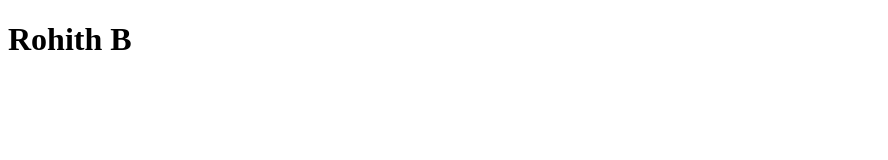
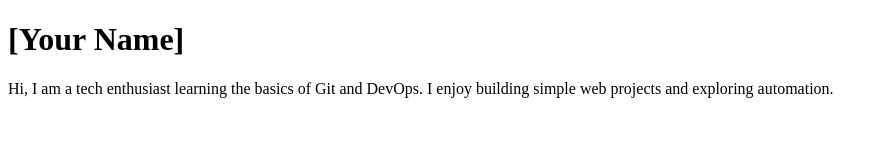
Before and after one commit to Jarvis0912/my_portfolio, a plain HTML site: page index.html in a window 1280 px wide. Shown: the whole page, without its empty margins (0-888 px from the left). Drawn offline with Linux system fonts and the light colour scheme.

Commit message:
update short note

```diff
--- a/index.html
+++ b/index.html
@@ -5,7 +5,9 @@
 </head>
 <body>
 
-    <h1> Rohith B </h1>
+    <h1>[Your Name]</h1>
+
+    <p>Hi, I am a tech enthusiast learning the basics of Git and DevOps. I enjoy building simple web projects and exploring automation.</p>
 
 
 </body>
```
